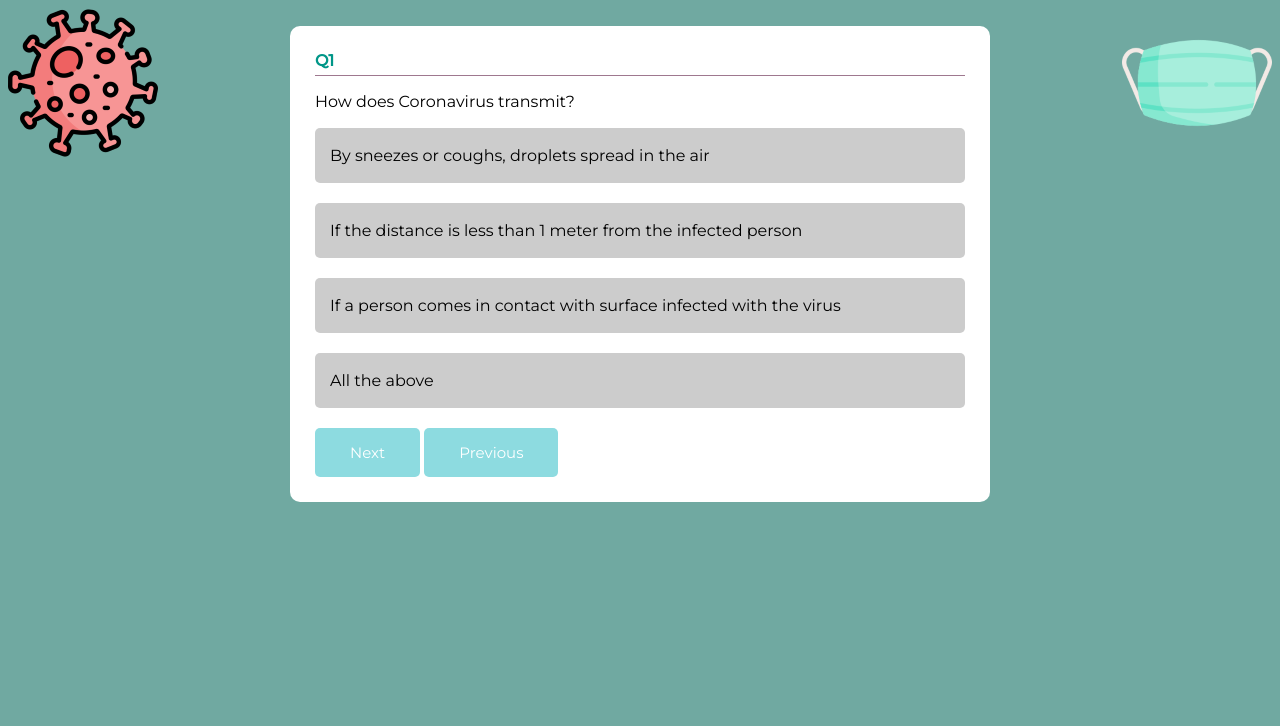
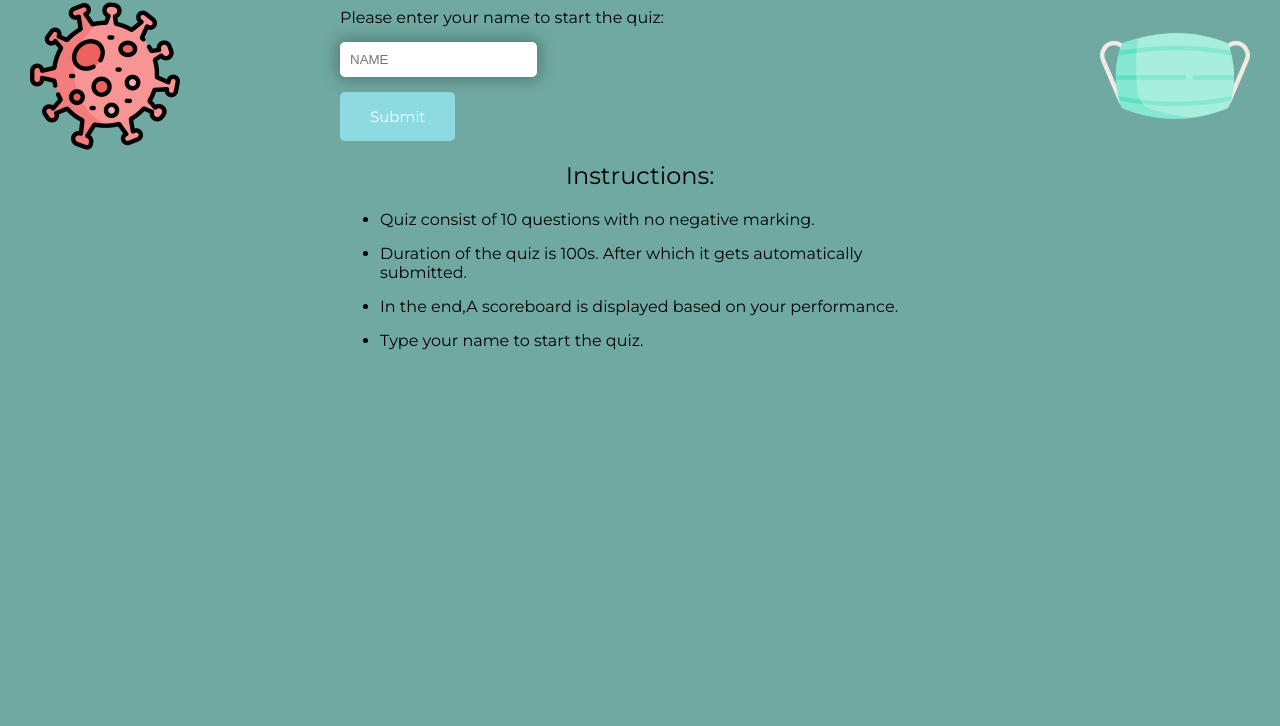
Before and after one commit to vishwa197/inductionproject2core, a plain HTML site: page index.html in a window 1280 px wide. Shown: the part 74-800 px from the top of the page. Drawn offline with Linux system fonts and the light colour scheme.

Commit message:
Random question order, Name input and Time Countdown features implemented

```diff
--- a/index.html
+++ b/index.html
@@ -7,9 +7,23 @@
     <link href="style.css" rel="stylesheet">
 </head>
 <body>
-   <h1 id="heading">Welcome to the COVID-19 Quiz</h1>
-   <img src="coronavirus.png" alt="covid-19" style="float:left;">
-   <img src="face-mask.png" alt="face-mask" style="float:right;">
+    <h1 id="heading">Welcome to the COVID-19 Quiz</h1>
+    <p id="countdown"></p>
+    <div class="name">
+        <form>
+        Please enter your name to start the quiz:<br/><input type="text" id="quiz" placeholder="NAME"><br/>
+        <input class="button" type="button" value="Submit" onclick="writename();startquiz();">
+        </form>
+    <h2 style="text-align: center;font-weight: 400;"> Instructions:</h2>
+    <ul>
+        <li>Quiz consist of 10 questions with no negative marking.</li>
+        <li style="margin:15px 0px">Duration of the quiz is 100s. After which it gets automatically submitted.</li>
+        <li style="margin:15px 0px">In the end,A scoreboard is displayed based on your performance.</li>
+        <li>Type your name to start the quiz.</li>
+    </ul>
+    </div>
+   <img src="coronavirus.png" alt="covid-19" id="image1">
+   <img src="face-mask.png" alt="face-mask" id="image2">
    <div class="content-box">
        <div class="question-number">
        </div>
@@ -25,6 +39,10 @@
    <div class="result-box">
        <h2>ScoreBoard</h2>
        <table id="table">
+           <tr>
+               <td>Your Name:</td>
+               <td class="name"></td>
+           </tr>
            <tr>
                <td>Total Questions</td>
                <td class="totalquestions"></td>
--- a/site.js
+++ b/site.js
@@ -47,7 +47,7 @@ quiz=[
     {
         question:"Which of the following people is COVID-19 more dangerous for? ",
         options:['European people','People with underlying health conditions','Children','Senior Citizens'],
-        answer:1
+        answer:3
     }
 
 ]
@@ -56,8 +56,9 @@ const questions= document.querySelector(".question");
 const options=document.querySelector(".options");
 const contentbox=document.querySelector(".content-box");
 const resultbox=document.querySelector(".result-box");
+const namebox=document.querySelector(".name");
 
-let alreadyattempted=[];
+
 let countquestion=0;
 let currentQuestion;
 let questionsDisplay=[];
@@ -69,12 +70,17 @@ function getquestions(){
         questionsDisplay.push(quiz[i]);
     }
 }
+
+contentbox.classList.add("hide");
 function setquestions(x=0){
     resultbox.classList.add("hide");
     countquestion+=x;
-    questionNumber.innerHTML="Q"+(countquestion+1);
-    currentQuestion=questionsDisplay[countquestion];
+    qnumber="Q"+(countquestion+1);
+    questionNumber.innerHTML=qnumber;
+    currentQuestion=questionsDisplay[Math.floor(Math.random()*questionsDisplay.length)];
     questions.innerHTML=currentQuestion.question;
+    const index=questionsDisplay.indexOf(currentQuestion);
+    questionsDisplay.splice(index,1)
 
 
     options.innerHTML=''; /*So that the options wont get stacked*/
@@ -89,6 +95,8 @@ function setquestions(x=0){
     }
 
 }
+
+
 function result(answered){
     if(answered.id==currentQuestion.answer){
         answered.classList.add("correct");
@@ -112,21 +120,46 @@ function answerlimit(){
         options.children[i].classList.add("attempted-already");
     }
 }
+
+function startquiz(){
+    contentbox.classList.remove("hide");
+    namebox.classList.add("hide");
+    welcome=document.getElementById("heading");
+    welcome.innerHTML="Welcome to the COVID-19 Quiz, "+name;
+    var timeLeft = 100;
+    time = document.getElementById('countdown');
+    var timerId = setInterval(countdown, 1000);
+    function countdown() {
+      if (timeLeft == -1) {
+        clearTimeout(timerId);
+        quizover();
+      } else {
+        time.innerHTML = ' Time remaining: '+timeLeft;
+        timeLeft--;
+      }
+    }
+}
+function writename(){
+    name =document.getElementById("quiz").value;
+}
+writename();
 function quizresult(){
+    resultbox.querySelector(".name").innerHTML=name;
     resultbox.querySelector(".totalquestions").innerHTML=quiz.length;
     resultbox.querySelector(".correct").innerHTML=correct;
     resultbox.querySelector(".wrong").innerHTML=wrong;
     resultbox.querySelector(".attempted").innerHTML=correct+wrong;
     resultbox.querySelector(".score").innerHTML=correct;
-    resultbox.querySelector(".scorepercentage").innerHTML=(correct/(correct+wrong));
+    resultbox.querySelector(".scorepercentage").innerHTML=(correct/(quiz.length))*100+"%";
 }
 function quizover(){
     resultbox.classList.remove("hide");
     contentbox.classList.add("hide");
+    time.innerHTML="Time Out!";
     quizresult();
 }
 function next(){
-    if(countquestion+1==questionsDisplay.length){
+    if(countquestion+1==10){
         console.log("Quiz over");
         quizover();
     }
@@ -142,6 +175,7 @@ function previous(){
       console.log("Quiz just started");
    }
 }
+
 window.onload=function(){
     getquestions();
     setquestions();
--- a/style.css
+++ b/style.css
@@ -3,10 +3,35 @@ body{
     background-color: #70A9A1;
     font-family:'Montserrat',sans-serif;
 }
-
+*{
+    box-sizing: border-box;
+}
+.name{
+    width: 600px;
+    margin: 20px auto;
+}
+.name.hide{
+    display:none;
+}
 #heading{
     text-align: center;
-    font-weight: 350;
+    font-weight: 400;
+    background-color: #93D24B;
+    width:100%;
+}
+#countdown{
+    text-align:center;
+    font-weight: 600;
+}
+#image1{
+    position: absolute;
+    top:75px;
+    left:30px;
+}
+#image2{
+    position: absolute;
+    top:75px;
+    right:30px;
 }
 .content-box{
     width: 650px;
@@ -31,7 +56,7 @@ body{
     background-color: #8DDBE0;
     border-radius:5px;
     color:white;
-    padding:15px 35px;
+    padding:15px 30px;
     font-size: 15px;
     font-family:'Montserrat', sans-serif; /*button does not get affected by body properties*/
     cursor:pointer ;
@@ -78,3 +103,10 @@ body{
     border-color: #cccccc;
     margin:30px 0px;
 }
+input[type=text]{
+    padding: 10px;
+    border:0;
+    box-shadow: 0 0 15px 4px rgba(0,0,0,0.25);
+    border-radius: 5px;
+    margin:15px 0px;
+}
```
